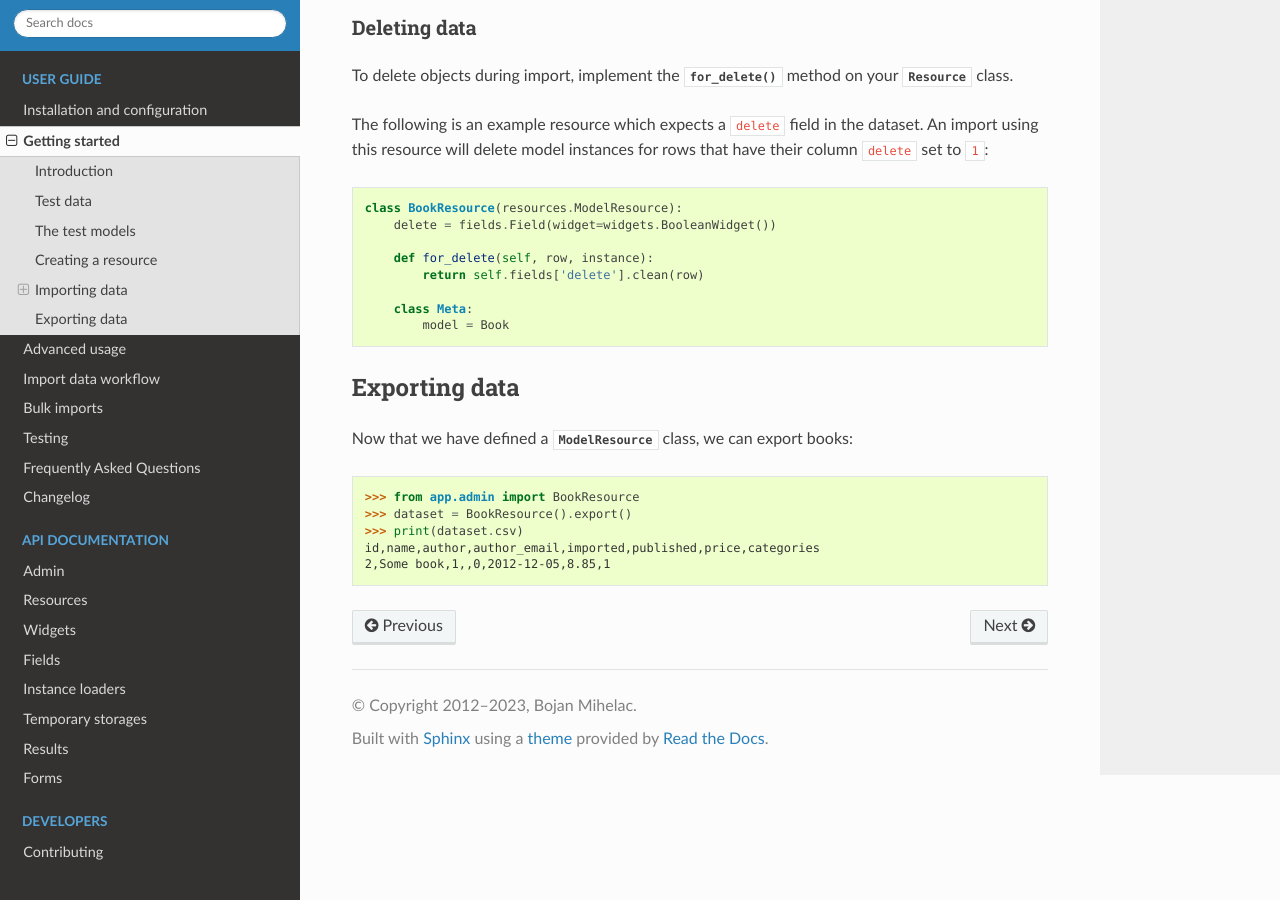
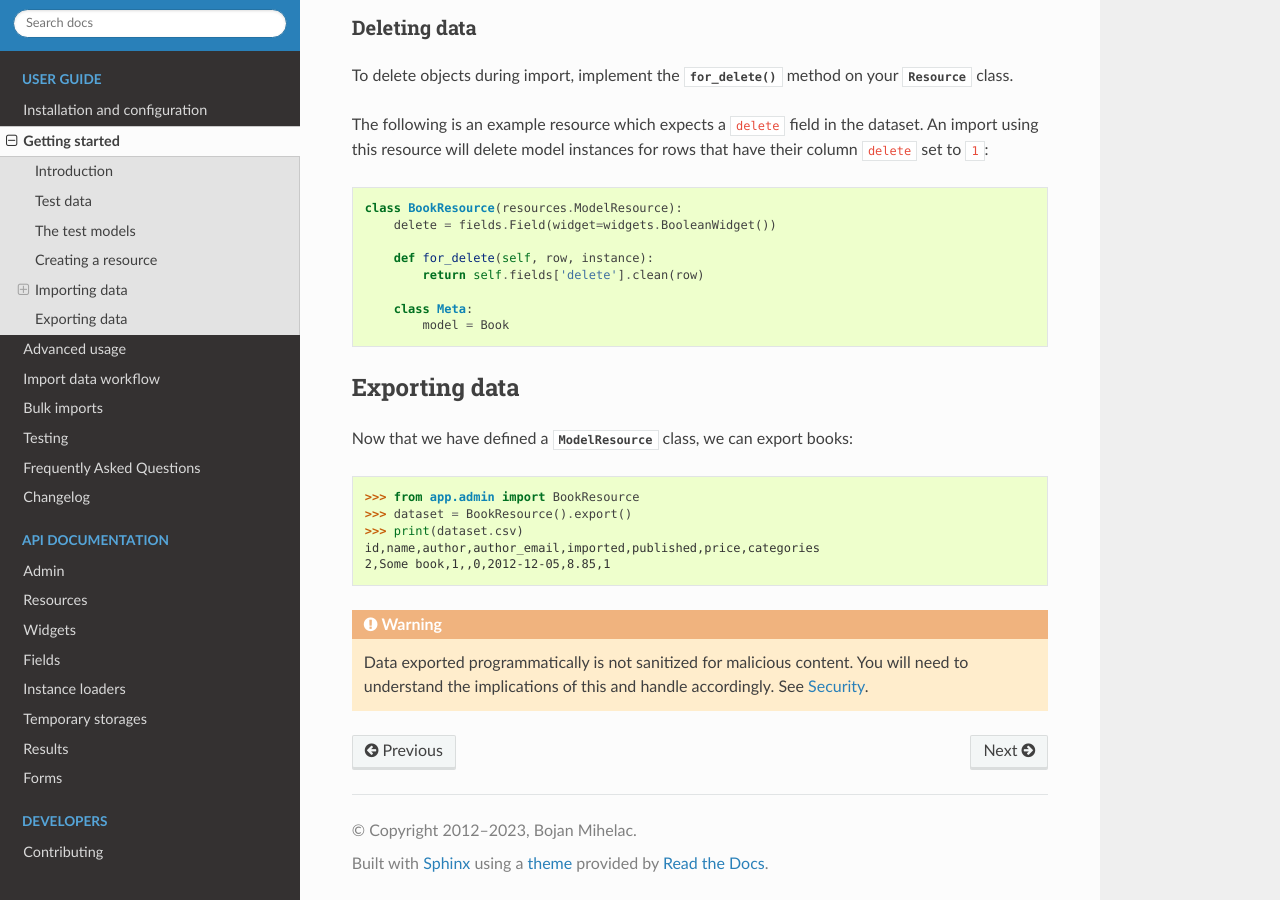
Before and after one commit to django-import-export/django-import-export, a Sphinx documentation site: the page built from docs/getting_started.rst, in a window 1280 px wide and 900 px high, scrolled down 2136 px. Built offline with Sphinx 7.4.7 and the Read the Docs theme 2.0.0, drawn with Linux system fonts in a browser that asks for light colours; pages that are not in the unit, such as notebooks, are missing from menus.

Commit message:
documentation updates

```diff
--- a/docs/getting_started.rst
+++ b/docs/getting_started.rst
@@ -129,6 +129,8 @@ that have their column ``delete`` set to ``1``::
             model = Book
 
 
+.. _exporting_data:
+
 Exporting data
 ==============
 
@@ -140,3 +142,9 @@ we can export books::
     >>> print(dataset.csv)
     id,name,author,author_email,imported,published,price,categories
     2,Some book,1,,0,2012-12-05,8.85,1
+
+.. warning::
+
+    Data exported programmatically is not sanitized for malicious content.
+    You will need to understand the implications of this and handle accordingly.
+    See :ref:`admin_security`.
```
Also changed, not shown: docs/advanced_usage.rst (+7 -1 lines).
